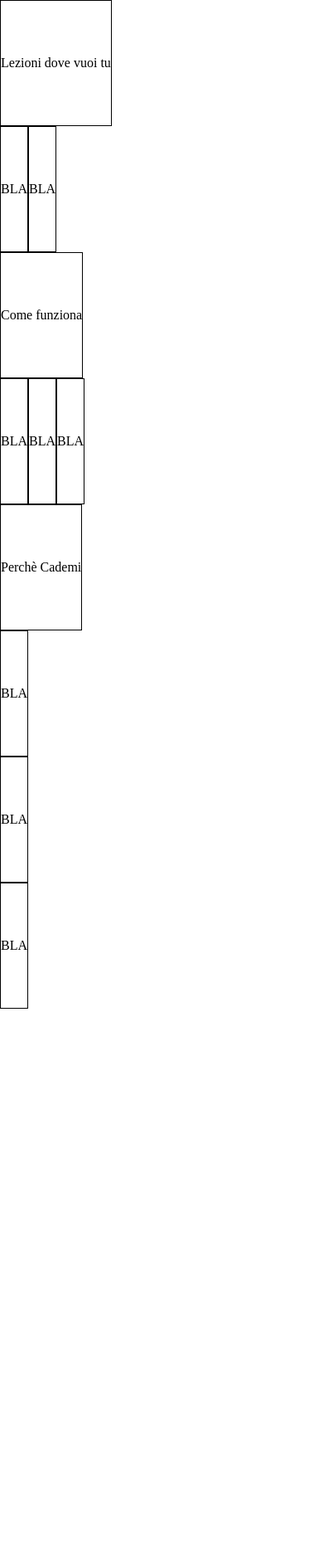
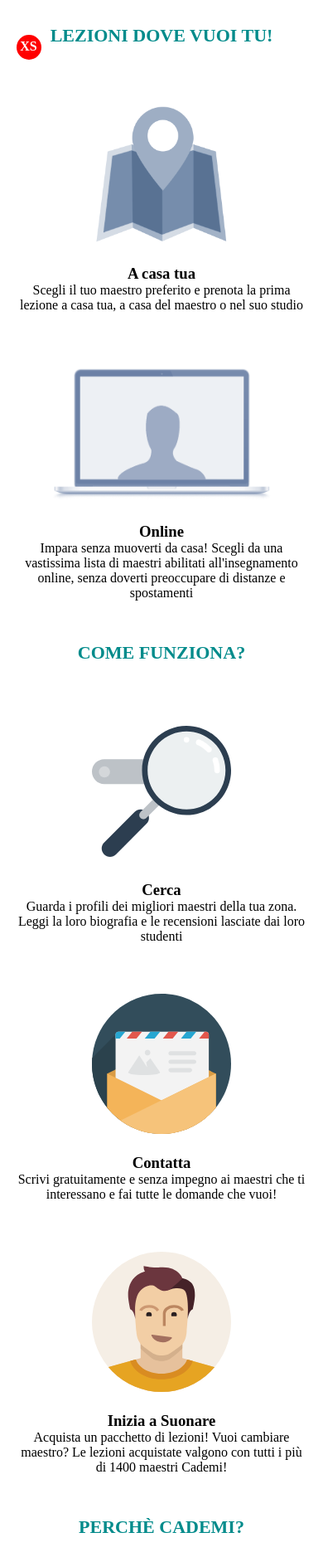
Before and after one commit to MarcoHijacker/html-css-resp-wannabe-12bool, a plain HTML site: page index.html in a window 390 px wide. Shown: the top 1877 px of the page at 83% size. Before the commit the page ends 1216 px from the top, so only its background shows below. Drawn offline with Linux system fonts and the light colour scheme.

Commit message:
Responsive ottimizzato + logo indicatore.

```diff
--- a/css/style.css
+++ b/css/style.css
@@ -1,19 +1,115 @@
 /* CSS Custom Responsive Wannabe 12Bool FW */
 
+/* Azzeramento Margin e Padding */
 * {
   margin: 0;
   padding: 0;
   box-sizing: border-box;
 }
 
-/* regole di debug */
-[class*="col-"] {
-  height: 100%;
-  line-height: 150px;
-  border: solid 1px #000;
-  text-align: center;
+/* Loghi indicatori del formato schermo */
+.logoXS {
+  display: none;
+}
+.logoMD {
+  display: none;
+}
+.logoLG {
+  display: none;
 }
 
+/* Classe per il generico paragrafo */
 .paragraph {
   text-align: center;
+  padding: 20px;
 }
+
+/* Classe per il titolo dei paragrafi */
+.title {
+  font-size: 22px;
+  font-weight: 600;
+  color: darkcyan;
+  margin: 10px 0;
+}
+
+/* Spaziatura immagini */
+img {
+  height: 20vh;
+  width: auto;
+  margin: 20px 0;
+}
+
+/* Sfondo a immagini dell'ultimo paragrafo */
+.why > img {
+  background-color: #428bca;
+  border-radius: 50%;
+}
+
+/* Media Query per Mobile */
+@media all and (max-width:768px) {
+
+  /* Logo indicatore size XS */
+  .logoXS {
+    display: block;
+    font-weight: 900;
+    line-height: 28px;
+    text-align: center;
+    font-size: 16px;
+    position: fixed;
+    top: 5%;
+    left: 5%;
+    border-radius: 50%;
+    background-color: red;
+    width: 30px;
+    height: 30px;
+    color: white;
+    z-index: 999;
+  }
+
+}
+
+/* Media Query per Tablet */
+@media all and (min-width:769px) and (max-width:992px) {
+
+/* Logo indicatore size MD */
+.logoMD {
+  display: block;
+  font-weight: 900;
+  line-height: 28px;
+  text-align: center;
+  font-size: 16px;
+  position: fixed;
+  top: 5%;
+  left: 5%;
+  border-radius: 50%;
+  background-color: orange;
+  width: 30px;
+  height: 30px;
+  color: white;
+  z-index: 999;
+  }
+
+}
+
+/* Media Query per Smartphone */
+@media all and (min-width:993px) {
+
+  /* Logo indicatore size XS */
+  .logoLG {
+    display: block;
+    font-weight: 900;
+    line-height: 28px;
+    text-align: center;
+    font-size: 16px;
+    position: fixed;
+    top: 5%;
+    left: 5%;
+    border-radius: 50%;
+    background-color: green;
+    width: 30px;
+    height: 30px;
+    color: white;
+    z-index: 999;
+    }
+
+}
--- a/index.html
+++ b/index.html
@@ -10,13 +10,18 @@
 	</head>
 	<body>
 
+		<!-- Impostazione loghi indicatori nascosti -->
+		<div class="logoXS">XS</div>
+		<div class="logoMD">MD</div>
+		<div class="logoLG">LG</div>
+
 		<!-- Gruppo 1 -->
 		<div class="container">
 
       <!-- Titolo Gruppo 1 -->
-  		<div class="col-lg-12">
-  			<div class="paragraph">
-          Lezioni dove vuoi tu
+  		<div class="col-xs-12 col-md-12 col-lg-12">
+  			<div class="paragraph title">
+          LEZIONI DOVE VUOI TU!
         </div>
   		</div>
 
@@ -26,16 +31,20 @@
     <div class="container">
 
       <!-- Blocco sx Gr. 1 -->
-      <div class="col-lg-6">
-        <div class="paragraph">
-          BLA
+      <div class="col-xs-12 col-md-6 col-lg-6">
+        <div class="paragraph lezioni">
+					<img src="img/icon/maps.png" alt="">
+					<h3>A casa tua</h3>
+					Scegli il tuo maestro preferito e prenota la prima lezione a casa tua, a casa del maestro o nel suo studio
         </div>
       </div>
 
       <!-- Blocco dx Gr. 1 -->
-      <div class="col-lg-6">
-        <div class="paragraph">
-          BLA
+      <div class="col-xs-12 col-md-6 col-lg-6">
+        <div class="paragraph lezioni">
+					<img src="img/icon/screen.png" alt="">
+					<h3>Online</h3>
+					Impara senza muoverti da casa! Scegli da una vastissima lista di maestri abilitati all'insegnamento online, senza doverti preoccupare di distanze e spostamenti
         </div>
       </div>
 
@@ -45,9 +54,9 @@
     <div class="container">
 
       <!-- Titolo Gr. 2 -->
-      <div class="col-lg-12">
-        <div class="paragraph">
-          Come funziona
+      <div class="col-xs-12 col-md-12 col-lg-12">
+        <div class="paragraph title">
+          COME FUNZIONA?
         </div>
       </div>
 
@@ -57,23 +66,31 @@
     <div class="container">
 
       <!-- Blocco sx Gr. 2 -->
-      <div class="col-lg-4">
-        <div class="paragraph">
-          BLA
+      <div class="col-xs-12 col-md-6 col-lg-4">
+        <div class="paragraph steps">
+					<img src="img/search.svg" alt="">
+					<h3>Cerca</h3>
+					Guarda i profili dei migliori maestri della tua zona. Leggi la loro biografia e le recensioni lasciate dai loro studenti
         </div>
       </div>
 
       <!-- Blocco cn Gr. 2 -->
-      <div class="col-lg-4">
-        <div class="paragraph">
-          BLA
+      <div class="col-xs-12 col-md-6 col-lg-4">
+        <div class="paragraph steps">
+					<img src="img/letter.svg" alt="">
+					<h3>Contatta</h3>
+					Scrivi gratuitamente e senza impegno ai maestri che ti interessano e fai tutte le domande che vuoi!
         </div>
       </div>
+			<!-- Clearfix per MD per via del container 'rotto' -->
+			<div class="clear-md"></div>
 
       <!-- Blocco dx Gr. 2 -->
-      <div class="col-lg-4">
-        <div class="paragraph">
-          BLA
+      <div class="col-xs-12 col-md-12 col-lg-4">
+        <div class="paragraph steps">
+					<img src="img/male.svg" alt="">
+					<h3>Inizia a Suonare</h3>
+					Acquista un pacchetto di lezioni! Vuoi cambiare maestro? Le lezioni acquistate valgono con tutti i più di 1400 maestri Cademi!
         </div>
       </div>
 
@@ -83,9 +100,9 @@
     <div class="container">
 
       <!-- Titolo Gr. 3 -->
-      <div class="col-lg-12">
-        <div class="paragraph">
-          Perchè Cademi
+      <div class="col-xs-12 col-md-12 col-lg-12">
+        <div class="paragraph title">
+          PERCH&Egrave; CADEMI?
         </div>
       </div>
 
@@ -95,34 +112,33 @@
     <div class="container">
 
       <!-- Blocco sx Gr. 3 -->
-      <div class="col-md-12 col-lg-4">
-        <div class="paragraph">
-          BLA
+      <div class="col-xs-12 col-md-6 col-lg-4">
+        <div class="paragraph why">
+					<img src="img/icon/profile.png" alt="">
+					<h3>La più grande scuola d'Italia</h3>
+					Su Cademi trovi centinaia di Maestri qualificati e competenti in tutta Italia. Scegli quello più adatto a te e contattali senza impegno
         </div>
       </div>
-			<!-- Clearfix per XS e MD -->
-			<div class="clear-xs"></div>
-			<div class="clear-md"></div>
 
       <!-- Blocco cn Gr. 3 -->
-      <div class="col-md-12 col-lg-4">
-        <div class="paragraph">
-          BLA
+      <div class="col-xs-12 col-md-6 col-lg-4">
+        <div class="paragraph why">
+					<img src="img/icon/secure.png" alt="">
+					<h3>Soddisfazione Garantita</h3>
+					Se non sei soddisfatto del tuo maestro, puoi cambiarlo senza costi aggiuntivi. Le lezioni acquistate su Cademi possono essere utilizzate con tutti i nostri maestri e il nostro team è sempre disponibile per darti un consiglio!
         </div>
       </div>
-			<!-- Clearfix per XS e MD -->
-			<div class="clear-xs"></div>
+			<!-- Clearfix per MD per via del container 'rotto' -->
 			<div class="clear-md"></div>
 
       <!-- Blocco dx Gr. 3 -->
-      <div class="col-md-12 col-lg-4">
-        <div class="paragraph">
-          BLA
+      <div class="col-xs-12 col-md-12 col-lg-4">
+        <div class="paragraph why">
+					<img src="img/icon/flex.png" alt="">
+					<h3>Flessibile e Conveniente</h3>
+					Cademi non ha alcun costo d’iscrizione a differenza delle scuole di musica tradizionali. Inoltre, sei tu a scegliere dove fare lezione e gli orari delle tue lezioni.
         </div>
       </div>
-			<!-- Clearfix per XS e MD -->
-			<div class="clear-xs"></div>
-			<div class="clear-md"></div>
 
     </div>
 
```
Also changed, not shown: img/icon/flex.png (added), img/icon/maps.png (added), img/icon/profile.png (added), img/icon/screen.png (added), img/icon/secure.png (added), img/letter.svg (added), img/male.svg (added), img/search.svg (added).
